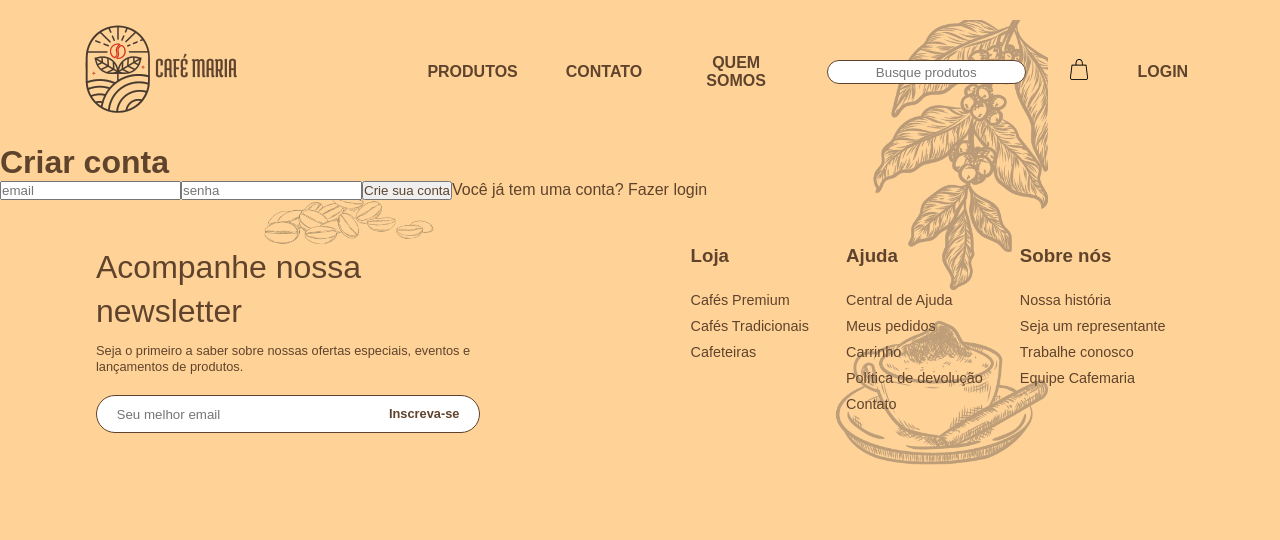
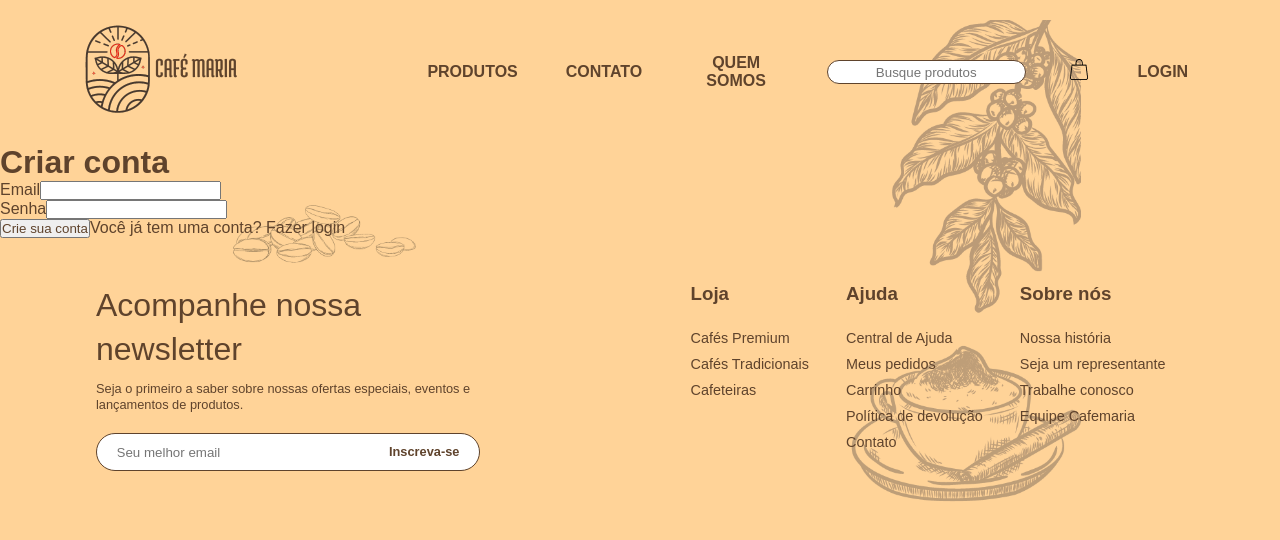
Before and after one commit to guipaterlini/Projeto-Cafemaria, a React (Create React App) app: page /cadastro in a window 1280 px wide. Shown: the top 540 px of the page. Built offline with nearby package versions, Linux system fonts and the light colour scheme.

Commit message:
Feature: concluido a parte logica que envia os dados para criar usuario

```diff
--- a/src/pages/Cadastro/index.tsx
+++ b/src/pages/Cadastro/index.tsx
@@ -1,14 +1,54 @@
 import { Link } from "react-router-dom";
 import { Footer } from "../../components/Footer";
+import { FormEvent, useState } from "react";
+import { cadastroUsuario } from "../../services/MainApi/usuarios";
 
 export default function Cadastro() {
+  const [email, setEmail] = useState<string>("");
+  const [senha, setSenha] = useState<string>("");
+
+  const cadastro = async (event: FormEvent) => {
+    event.preventDefault();
+
+    const payload = {
+      email,
+      senha,
+    };
+
+    try {
+      const response = await cadastroUsuario(payload);
+
+      if (response.status !== 201) {
+        return alert("Deu algo errado");
+      }
+
+      alert("Cadastro realizado com sucesso!");
+    } catch (error) {
+      alert("Deu algo errado");
+    }
+  };
+
   return (
     <main>
-      <form action="">
       <h1>Criar conta</h1>
-        <input name="email" type="text" placeholder="email" />
-        <input name="senha" type="text" placeholder="senha" />
-        <button>Crie sua conta</button>
+      <form onSubmit={cadastro}>
+        <div>
+          <label>Email</label>
+          <input
+            type="email"
+            value={email}
+            onChange={(event) => setEmail(event.target.value)}
+          />
+        </div>
+        <div>
+          <label>Senha</label>
+          <input
+            type="password"
+            value={senha}
+            onChange={(event) => setSenha(event.target.value)}
+          />
+        </div>
+        <button type="submit">Crie sua conta</button>
         <span>
           Você já tem uma conta? <Link to={"/login"}>Fazer login</Link>
         </span>
```
Also changed, not shown: src/pages/Login/index.tsx (+5 -3 lines), src/services/MainApi/usuarios.ts (+2 -5 lines).
